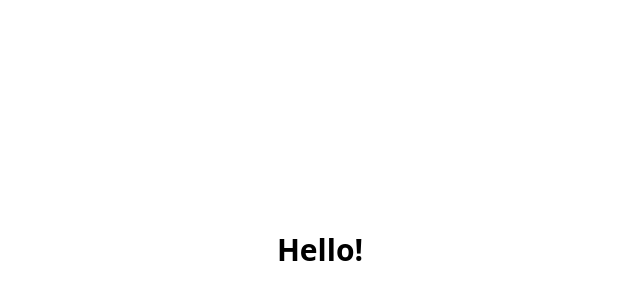
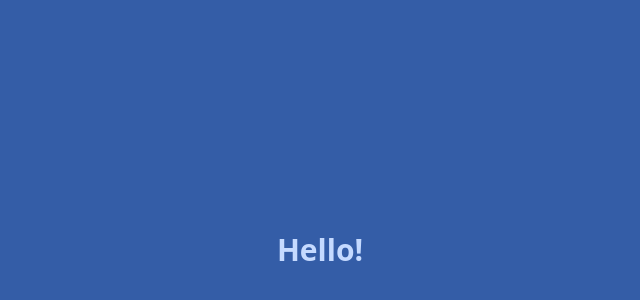
Before and after one commit to briangershon/nextjs-starter, a Next.js app: page / in a window 1280 px wide. Shown: the part 150-450 px from the top of the page, without its empty margins (320-960 px from the left). Built offline with nearby package versions, Linux system fonts and the light colour scheme.

Commit message:
Add daisyUI and default to ‘aqua’ theme. (#3)

```diff
--- a/package.json
+++ b/package.json
@@ -9,6 +9,7 @@
     "lint": "next lint"
   },
   "dependencies": {
+    "daisyui": "^2.20.0",
     "next": "12.2.3",
     "react": "18.2.0",
     "react-dom": "18.2.0"
--- a/tailwind.config.js
+++ b/tailwind.config.js
@@ -7,5 +7,15 @@ module.exports = {
   theme: {
     extend: {},
   },
-  plugins: [],
+  plugins: [require('daisyui')],
+  daisyui: {
+    styled: true,
+    themes: ['aqua'],
+    base: true,
+    utils: true,
+    logs: true,
+    rtl: false,
+    prefix: '',
+    darkTheme: 'aqua',
+  },
 };
```
Also changed, not shown: 2 other files (tests, documents, lock files or other folders).
